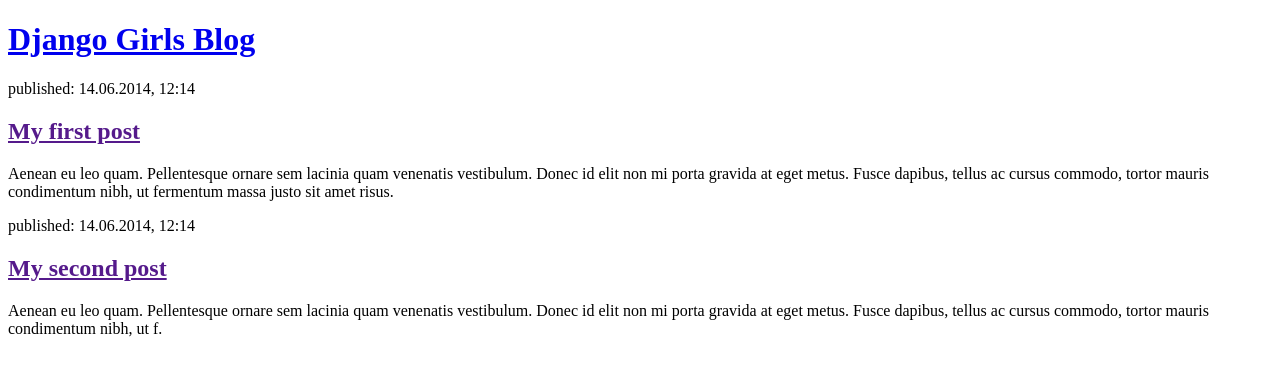
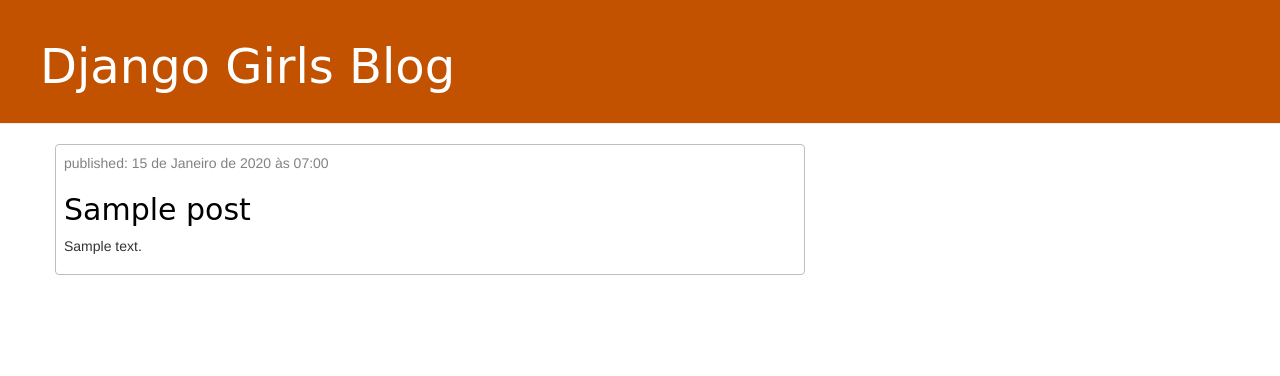
Before and after one commit to patriciagrocha/dg-blog, a Django app: page / in a window 1280 px wide. Shown: the top 376 px of the page. Run offline with Django 5.2, Linux system fonts and the light colour scheme; tables that the repository leaves empty hold one stand-in row (values such as "Sample post"); some libraries are stand-ins or nearby versions.

Commit message:
add estilo

```diff
--- /dev/null
+++ b/blog/static/css/blog.css
@@ -0,0 +1,49 @@
+.page-header {
+    background-color: #C25100;
+    margin-top: 0;
+    padding: 20px 20px 20px 40px;
+}
+
+.page-header h1, .page-header h1 a, .page-header h1 a:visited, .page-header h1 a:active {
+    color: #ffffff;
+    font-size: 36pt;
+    text-decoration: none;
+}
+
+.content {
+    margin-left: 40px;
+}
+
+h1, h2, h3, h4 {
+    font-family: 'Lobster', cursive;
+}
+
+.date {
+    color: #828282;
+}
+
+.save {
+    float: right;
+}
+
+.post-form textarea, .post-form input {
+    width: 100%;
+}
+
+.top-menu, .top-menu:hover, .top-menu:visited {
+    color: #ffffff;
+    float: right;
+    font-size: 26pt;
+    margin-right: 20px;
+}
+
+.post {
+    margin-bottom: 70px;
+    border: 1px solid #c0bdbd;
+    border-radius: 4px;
+    padding: 8px;
+}
+
+.post h2 a, .post h2 a:visited {
+    color: #000000;
+}
--- a/blog/templates/blog/post_list.html
+++ b/blog/templates/blog/post_list.html
@@ -1,32 +1,39 @@
-<!DOCTYPE html>
+{% load static %}
+
 <html>
   <head>
-    <title>Django Girls blog</title>
+    <title>Meu Blog</title>
+    <link
+      rel="stylesheet"
+      href="//maxcdn.bootstrapcdn.com/bootstrap/3.2.0/css/bootstrap.min.css"
+    />
+    <link
+      rel="stylesheet"
+      href="//maxcdn.bootstrapcdn.com/bootstrap/3.2.0/css/bootstrap-theme.min.css"
+    />
+    <link rel="stylesheet" href="{% static 'css/blog.css' %}" />
   </head>
   <body>
-    <header>
-      <h1><a href="/">Django Girls Blog</a></h1>
+    <header class="page-header">
+      <div>
+        <h1><a href="/">Django Girls Blog</a></h1>
+      </div>
     </header>
 
-    <article>
-      <time>published: 14.06.2014, 12:14</time>
-      <h2><a href="">My first post</a></h2>
-      <p>
-        Aenean eu leo quam. Pellentesque ornare sem lacinia quam venenatis
-        vestibulum. Donec id elit non mi porta gravida at eget metus. Fusce
-        dapibus, tellus ac cursus commodo, tortor mauris condimentum nibh, ut
-        fermentum massa justo sit amet risus.
-      </p>
-    </article>
-
-    <article>
-      <time>published: 14.06.2014, 12:14</time>
-      <h2><a href="">My second post</a></h2>
-      <p>
-        Aenean eu leo quam. Pellentesque ornare sem lacinia quam venenatis
-        vestibulum. Donec id elit non mi porta gravida at eget metus. Fusce
-        dapibus, tellus ac cursus commodo, tortor mauris condimentum nibh, ut f.
-      </p>
-    </article>
+    <div class="content container">
+      <div class="row">
+        <div class="col-md-8">
+          {% for post in posts %}
+          <div class="post">
+            <div class="date">
+              <p>published: {{ post.published_date }}</p>
+            </div>
+            <h2><a href="">{{ post.title }}</a></h2>
+            <p>{{ post.text|linebreaksbr }}</p>
+          </div>
+          {% endfor %}
+        </div>
+      </div>
+    </div>
   </body>
 </html>
--- a/blog/views.py
+++ b/blog/views.py
@@ -1,5 +1,8 @@
 from django.shortcuts import render
 from django.http import HttpResponse
+from .models import Post
+from django.utils import timezone
 
 def post_list(req):
-    return render(req, 'blog/post_list.html', {})
+    posts = Post.objects.filter(published_date__lte=timezone.now()).order_by('published_date')
+    return render(req, 'blog/post_list.html', {"posts": posts})
```
